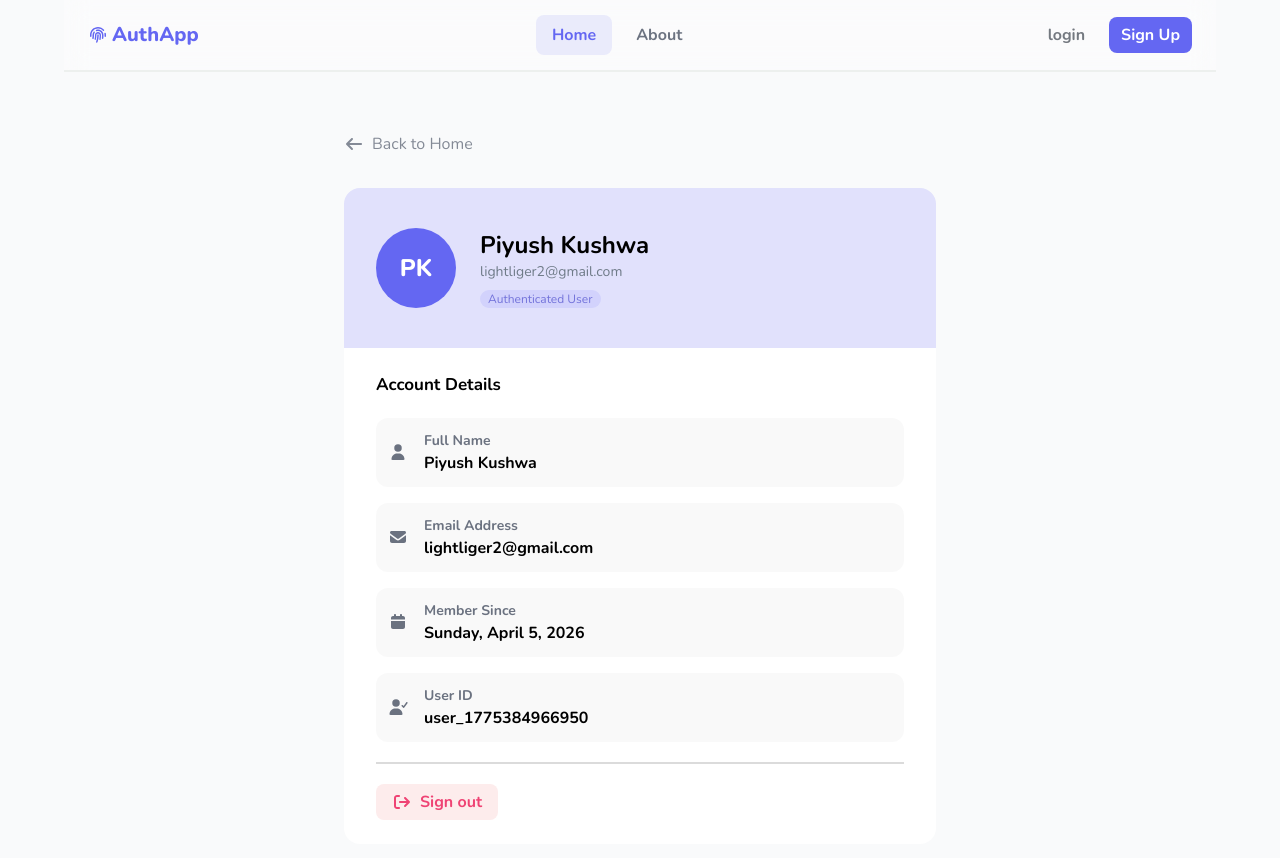
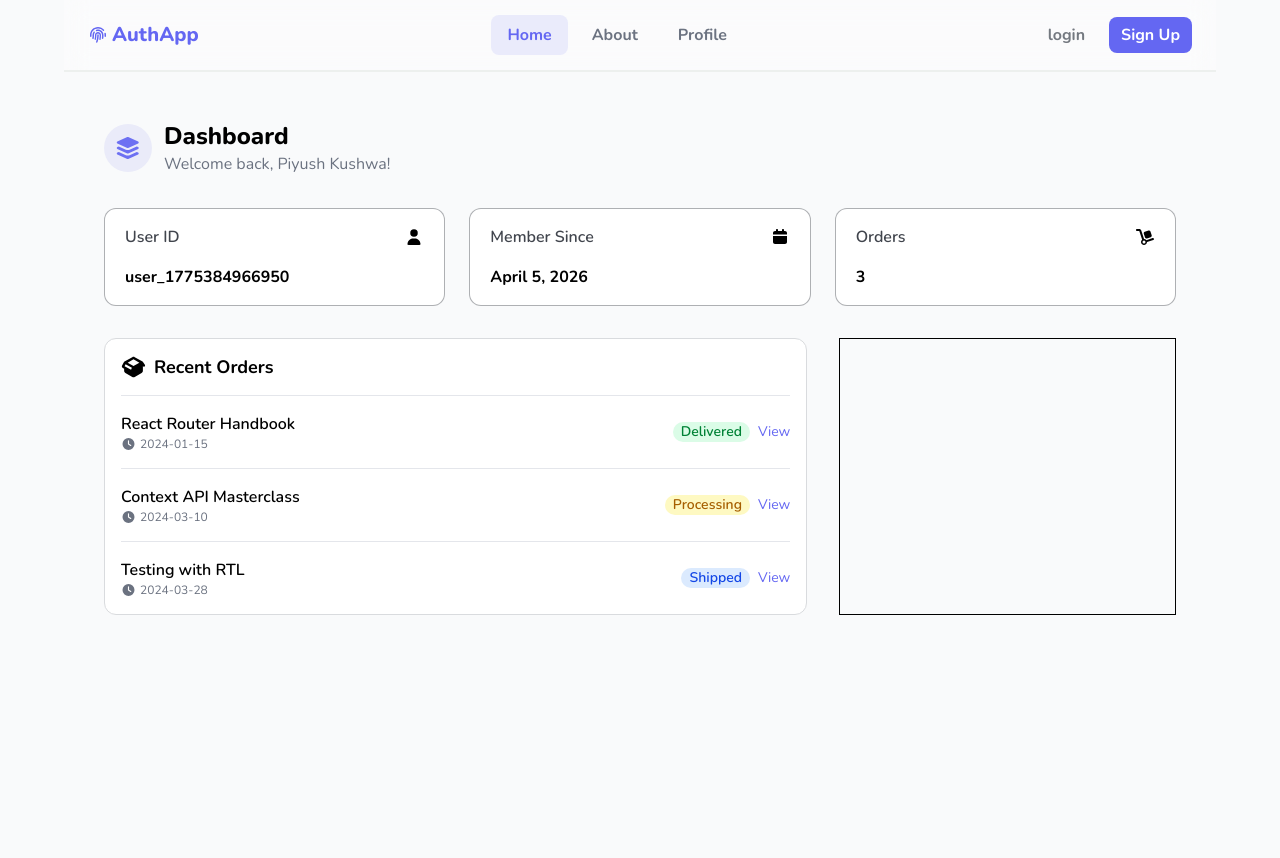
Before and after one commit to preetpalsinghkanda/Multi-Page-Authentication-App-, a React (Vite) app: page / in a window 1280 px wide. Shown: the top 858 px of the page. After the commit the page ends 800 px from the top, so only its background shows below. Built offline with nearby package versions, Linux system fonts and the light colour scheme.

Commit message:
working on Dashboard page

```diff
--- a/src/App.jsx
+++ b/src/App.jsx
@@ -9,6 +9,7 @@ import Error from './Components/Error';
 import { FontAwesomeIcon } from "@fortawesome/react-fontawesome";
 import { faUserPen, faEye , faUser} from "@fortawesome/free-solid-svg-icons";
 import Profile from "./Components/Profile";
+import Dashboard from "./Components/Dashboard";
 
 function App() {
 
@@ -18,15 +19,17 @@ function App() {
       <div className="max-w-6xl mx-auto">
         <NavBar />
 
-         {/* {page==="home" && <Hero />}
+       {/* {page==="home" && <Hero />}
         {page==="about" && <About/>}
 
         {page==="login" && <Form icon={faUser} heading={"Welcome back"} subH={"Sign in to your account"} btn={"Sign in"} formlast={"Don't have an account?"} switchbtn={"Sign up"}/> }
 
         {page==="signup"   && <Form icon={faUserPen} heading={"Create an account"} subH={"Sign up to get started"} btn={"Create account"} formlast={"Already have an account?"} switchbtn={"Sign in"}/>}
          {page==="error" && <Error/>}
-         */}
-         <Profile/>
+         {page==="profile"   && <Profile/>} */}
+         <Dashboard/>
+
+
       </div>
     </>
   );
--- a/src/Components/About.jsx
+++ b/src/Components/About.jsx
@@ -17,7 +17,7 @@ export default function About() {
       <div className="text-[#848a96] flex items-center gap-2 cursor-pointer" onClick={()=>setPage("home")}>
         {" "}
         <FontAwesomeIcon icon={faArrowLeft} className=" text-[16px]" />
-        <button className="">Back to Home</button>
+        <button className="cursor-pointer">Back to Home</button>
       </div>
 
       <div className="flex py-8 flex-col items-start">
--- /dev/null
+++ b/src/Components/Dashboard.jsx
@@ -0,0 +1,116 @@
+import React from "react";
+import { FontAwesomeIcon } from "@fortawesome/react-fontawesome";
+import {
+  faLayerGroup,
+  faUser,
+  faCalendar,
+  faDolly,
+  faBoxOpen,
+  faClock,
+} from "@fortawesome/free-solid-svg-icons";
+
+export default function Dashboard() {
+  return (
+    <div className="m-auto  mx-10  my-12 ">
+      <div className="flex flex-row gap-3 items-center">
+        <div className=" flex items-center justify-center h-12 w-12 rounded-full bg-[#eaebf9]">
+          <FontAwesomeIcon
+            icon={faLayerGroup}
+            className="text-[22px] text-[#6d70f2]"
+          />
+        </div>
+        <div>
+          <h2 className="font-extrabold text-2xl">Dashboard</h2>
+          <p className="text-md text-[#6b7280]">Welcome back, Piyush Kushwa!</p>
+        </div>
+      </div>
+
+      <div className="w-full  my-8  flex gap-6 ">
+        <div className="border border-[#41454d6c] rounded-xl bg-white flex flex-col flex-1 px-5 py-4 gap-4">
+          <div className="flex items-center justify-between">
+            <h3 className="text-[#41454d] font-[600]">User ID</h3>
+            <FontAwesomeIcon icon={faUser} />
+          </div>
+          <span className="font-bold ">user_1775384966950</span>
+        </div>
+        <div className="border border-[#41454d6c] rounded-xl bg-white flex flex-col flex-1 px-5 py-4 gap-4">
+          <div className="flex items-center justify-between">
+            <h3 className="text-[#41454d] font-[600]">Member Since</h3>
+            <FontAwesomeIcon icon={faCalendar} />
+          </div>
+          <span className="font-bold ">April 5, 2026</span>
+        </div>
+
+        <div className="border border-[#41454d6c] rounded-xl bg-white flex flex-col flex-1 px-5 py-4 gap-4">
+          <div className="flex items-center justify-between">
+            <h3 className="text-[#41454d] font-[600]">Orders</h3>
+            <FontAwesomeIcon icon={faDolly} />
+          </div>
+          <span className="font-bold ">3</span>
+        </div>
+      </div>
+
+      <div className="flex w-full gap-8 ">
+        <div className=" flex flex-2 px-4 w-full  flex-col border border-[#d9dbde] rounded-xl bg-white">
+          <div className="flex items-center gap-2 py-3.5 ">
+            <FontAwesomeIcon icon={faBoxOpen} className="text-xl" />
+            <h4 className="font-bold text-lg">Recent Orders</h4>
+          </div>
+
+          <hr className="text-[#e4e6eb]"/>
+
+          <div className="flex items-center gap-2 py-4  justify-between">
+            <div>
+              <h6 className="font-[600]">React Router Handbook</h6>
+              <div className="text-xs flex items-center gap-1 text-[#6b7280]">
+                <FontAwesomeIcon icon={faClock} />
+                <span>2024-01-15</span>
+              </div>
+            </div>
+            <div className="flex gap-2 text-sm">
+              <span className="px-2  rounded-full bg-[#dbfce7] text-[#008236] font-[600]">Delivered</span>
+              <span className="text-[#6467f2]">View</span>
+            </div>
+          </div>
+
+            <hr className="text-[#e4e6eb]"/>
+
+          <div className="flex items-center gap-2 py-4  justify-between">
+            <div>
+              <h6 className="font-[600]">Context API Masterclass</h6>
+              <div className="text-xs flex items-center gap-1 text-[#6b7280]">
+                <FontAwesomeIcon icon={faClock} />
+                <span>2024-03-10</span>
+              </div>
+            </div>
+            <div className="flex gap-2 text-sm">
+              <span className="px-2  rounded-full bg-[#fef9c2] text-[#a65f00] font-[600]">Processing
+</span>
+              <span className="text-[#6467f2]">View</span>
+            </div>
+          </div>
+
+            <hr className="text-[#e4e6eb]"/>
+
+          <div className="flex items-center gap-2 py-4  justify-between">
+            <div>
+              <h6 className="font-[600]">Testing with RTL</h6>
+              <div className="text-xs flex items-center gap-1 text-[#6b7280]">
+                <FontAwesomeIcon icon={faClock} />
+                <span>2024-03-28</span>
+              </div>
+            </div>
+            <div className="flex gap-2 text-sm">
+              <span className="px-2  rounded-full bg-[#dbeafe] text-[#1447e6] font-[600]">Shipped</span>
+              <span className="text-[#6467f2]">View</span>
+            </div>
+          </div>
+
+
+        </div>
+
+        <div className="border flex-1"></div>
+      </div>
+    </div>
+  );
+}
--- a/src/Components/NavBar.jsx
+++ b/src/Components/NavBar.jsx
@@ -29,6 +29,13 @@ export default function NavBar() {
           About
         </button>
 
+          <button
+          onClick={() => setPage("profile")}
+          className={`font-bold text-[#6c7381] cursor-pointer ${page==="profile" ? "bg-[#eaebfb] text-[#6467f2]" : "text-[#6c7381] hover:text-[black] hover:bg-[#d3d8e33c]"} px-4 py-2 rounded-lg cursor-pointer `}
+        >
+          Profile
+        </button>
+
 
 
 
@@ -52,6 +59,7 @@ export default function NavBar() {
         >
           Sign Up
         </button>
+
       </div>
     </div>
   );
--- a/src/Components/Profile.jsx
+++ b/src/Components/Profile.jsx
@@ -1,17 +1,19 @@
-import React from "react";
+import React, { useContext } from "react";
 import { FontAwesomeIcon } from "@fortawesome/react-fontawesome";
 import { faArrowLeft , faUser , faEnvelope , faCalendar , faUserCheck , faArrowRightFromBracket} from "@fortawesome/free-solid-svg-icons";
+import AuthApp from "../Context/Context";
 
 export default function Profile() {
+    const{setPage}=useContext(AuthApp)
   return (
-    <div className="flex m-auto mx-70 py-15 flex-col gap-8">
+    <div className="flex m-auto mx-70 py-15 flex-col gap-8 ">
       <div
         className="text-[#848a96] flex items-center gap-2 cursor-pointer"
         onClick={() => setPage("home")}
       >
         {" "}
         <FontAwesomeIcon icon={faArrowLeft} className=" text-[16px]" />
-        <button className="">Back to Home</button>
+        <button className="cursor-pointer">Back to Home</button>
       </div>
 
       <div className=" rounded-2xl   ">
```
